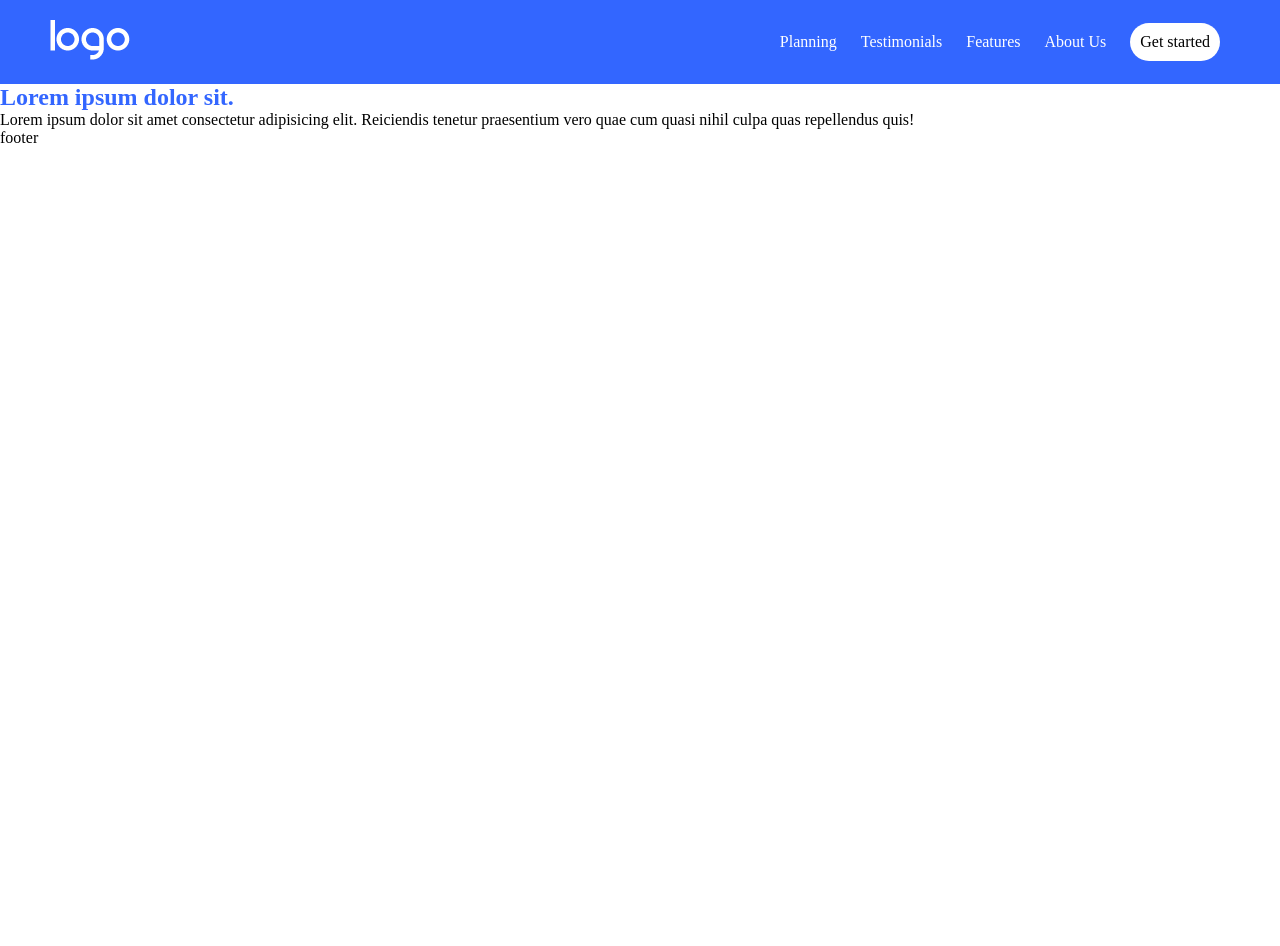
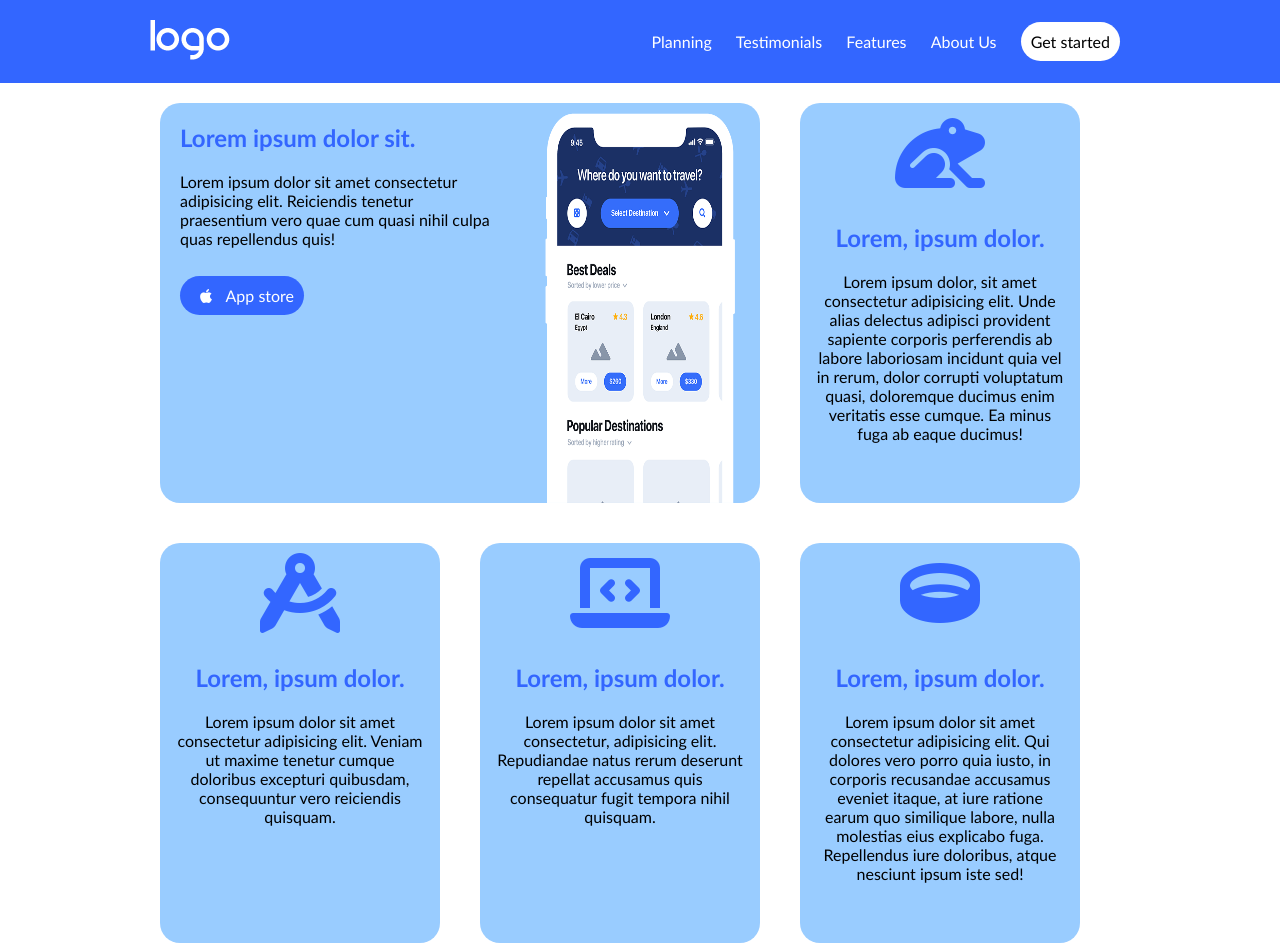
Before and after one commit to Richiisontheway/htmlcss-responsive-layout, a plain HTML site: page index.html in a window 1280 px wide. Shown: the top 946 px of the page. Before the commit the page ends 800 px from the top, so only its background shows below. Drawn offline with Linux system fonts and the light colour scheme.

Commit message:
prima section finita

```diff
--- a/css/style.css
+++ b/css/style.css
@@ -6,6 +6,9 @@
     margin: 0;
     padding: 0;
     box-sizing: border-box;
+}
+html{
+    font-family: 'Trebuchet MS', 'Lucida Sans Unicode', 'Lucida Grande', 'Lucida Sans', Arial, sans-serif;
 }
 :root{
     --color-blue:#3366ff;
@@ -17,7 +20,7 @@
 */
 
 .contenitore{
-    max-width: 1200px;
+    max-width: 1000px;
     margin: 0 auto;
 
 }
@@ -71,24 +74,79 @@ ul * {
 /*
     MAIN
 */
-
+.my-big-col ,
+.my-col {
+    background-color: var(--color-card);
+    margin: 20px;
+    border-radius: 20px;
+}
+.my-row :first-child *{
+    padding: 10px;
+}
 .my-row h2{
     color: var(--color-blue);
 }
-
+.my-row p{
+    margin-bottom: 20px;
+}
+.my-row a {
+    text-decoration: none;
+    color: var(--color-white);
+    padding: 10px 25px;
+    background-color: var(--color-blue);
+    border-radius: 20px;
+    margin: 10px;
+}
+.my-big-col > .img {
+    padding: 0;
+    margin: 0;
+    display: flex;
+}
+.my-row .my-big-col img{
+    width: 100%;
+    padding: 0;
+    margin: 0;
+}
+.icon{
+    text-align: center;
+    color: var(--color-blue);
+    font-size: 80px;
+}
+.text{
+    text-align: center;
+    margin: 20px 0;
+    padding: 0 15px;
+}
+.text p{
+    padding-bottom: 40px;
+    margin-top: 20px;
+}
 /*
     RESPONSIVE
 */
 /*
-    BREAK-POINT MOBILE
+    BREAK-POINT TABLET
 */
 @media screen and (min-width:768px){
 
+    .my-row{
+        display: flex;
+        flex-wrap: wrap;
+    }
+    .my-big-col{
+        width: 60%;
+    }
+    .my-col{
+        width: calc(30% - 20px);
+    }
+
 }
 /*
-    BREAK-POINT TABLET
+    BREAK-POINT PC
 */
-@media screen and (min-width:998px){
+@media screen and (min-width:992px){
+
+    /* HEADER */
 
     nav{
 
@@ -98,4 +156,16 @@ ul * {
     .mobile-tablet{
         display: none;
     }
+    /* PRIMA SECTION */
+    .my-row{
+        display: flex;
+        flex-wrap: wrap;
+    }
+    .my-big-col{
+        width: 60%;
+        display: flex;
+    }
+    .my-col{
+        width: calc(30% - 20px);
+    }
 }
--- a/index.html
+++ b/index.html
@@ -8,6 +8,7 @@
     <link rel="stylesheet" href="css/style.css">
 </head>
 <body>
+    <!-- HEADER -->
     <header>
         <div class="contenitore">
 
@@ -18,6 +19,7 @@
                     <img src="img/logo.png" alt="LOGO">
 
                 </div>
+                <!-- MENU NAV SOLO PC -->
                 <nav>
 
                     <ul>
@@ -61,7 +63,7 @@
                     </ul>
 
                 </nav>
-
+                <!-- MENU NAV SOLO TABLET E MOBILE -->
                 <div class="mobile-tablet">
                     <i class="fa-solid fa-bars burgher"></i>
                 </div>
@@ -71,27 +73,123 @@
         </div>
     </header>
     <main>
+        <!-- PRIMA SECTION -->
         <section>
+            <div class="contenitore">
                 <div class="my-row">
+                    <!-- COL GRANDE -->
                     <div class="my-big-col">
+                        <!-- SOLO TESTO -->
                         <div>
+
                             <h2>
                                 Lorem ipsum dolor sit.
                             </h2>
                             <p>
                                 Lorem ipsum dolor sit amet consectetur adipisicing elit. Reiciendis tenetur praesentium vero quae cum quasi nihil culpa quas repellendus quis!
                             </p>
+                            <a href="#">
+                                <i class="fa-brands fa-apple"></i>
+                                    App store
+                            </a>
+
                         </div>
-                    <div></div>
+                        <!-- SOLO IMMAGINE/ICONA -->
+                        <div class="img">
+
+                            <img src="img/phone.png" alt="">
+
                         </div>
-                <div class="my-col"></div>
-                <div class="my-col"></div>
-                <div class="my-col"></div>
-                <div class="my-col"></div>
+
+                    </div>
+                    <div class="my-col">
+                        <!-- SOLO IMMAGINE/ICONA -->
+                        <div class="icon">
+
+                            <i class="fa-solid fa-frog"></i>
+
+                        </div>
+                        <!-- SOLO TESTO -->
+                        <div class="text">
+
+                            <h2>
+                                Lorem, ipsum dolor.
+                            </h2>
+                            <p>
+                                Lorem ipsum dolor, sit amet consectetur adipisicing elit. Unde alias delectus adipisci provident sapiente corporis perferendis ab labore laboriosam incidunt quia vel in rerum, dolor corrupti voluptatum quasi, doloremque ducimus enim veritatis esse cumque. Ea minus fuga ab eaque ducimus!
+
+                            </p>
+
+                        </div>
+
+                    </div>
+                    <div class="my-col">
+                        <!-- SOLO IMMAGINE/ICONA -->
+                        <div class="icon">
+
+                            <i class="fa-solid fa-compass-drafting"></i>
+
+                        </div>
+                        <!-- SOLO TESTO -->
+                        <div class="text">
+
+                            <h2>
+                                Lorem, ipsum dolor.
+                            </h2>
+                            <p>
+                                Lorem ipsum dolor sit amet consectetur adipisicing elit. Veniam ut maxime tenetur cumque doloribus excepturi quibusdam, consequuntur vero reiciendis quisquam.
+                            </p>
+
+                        </div>
+
+                    </div>
+                    <div class="my-col">
+                        <!-- SOLO IMMAGINE/ICONA -->
+                        <div class="icon">
+
+                            <i class="fa-solid fa-laptop-code"></i>
+
+                        </div>
+                        <!-- SOLO TESTO -->
+                        <div class="text">
+
+                            <h2>
+                                Lorem, ipsum dolor.
+                            </h2>
+                            <p>
+                                Lorem ipsum dolor sit amet consectetur, adipisicing elit. Repudiandae natus rerum deserunt repellat accusamus quis consequatur fugit tempora nihil quisquam.
+                            </p>
+
+                        </div>
+                    </div>
+                    <div class="my-col">
+                        <!-- SOLO IMMAGINE/ICONA -->
+                        <div class="icon">
+
+                            <i class="fa-solid fa-ring"></i>
+
+                        </div>
+                        <!-- SOLO TESTO -->
+                        <div class="text">
+
+                            <h2>
+                                Lorem, ipsum dolor.
+                            </h2>
+                            <p>
+                                Lorem ipsum dolor sit amet consectetur adipisicing elit. Qui dolores vero porro quia iusto, in corporis recusandae accusamus eveniet itaque, at iure ratione earum quo similique labore, nulla molestias eius explicabo fuga. Repellendus iure doloribus, atque nesciunt ipsum iste sed!
+                            </p>
+
+                        </div>
+                    </div>
+
+                </div>
             </div>
         </section>
         <section>
+            <!-- SECONDA SECTION -->
+            <div>
 
+            </div>
         </section>
         <section></section>
         <section></section>
```
Lines whose indentation alone changed are shown as unchanged.
